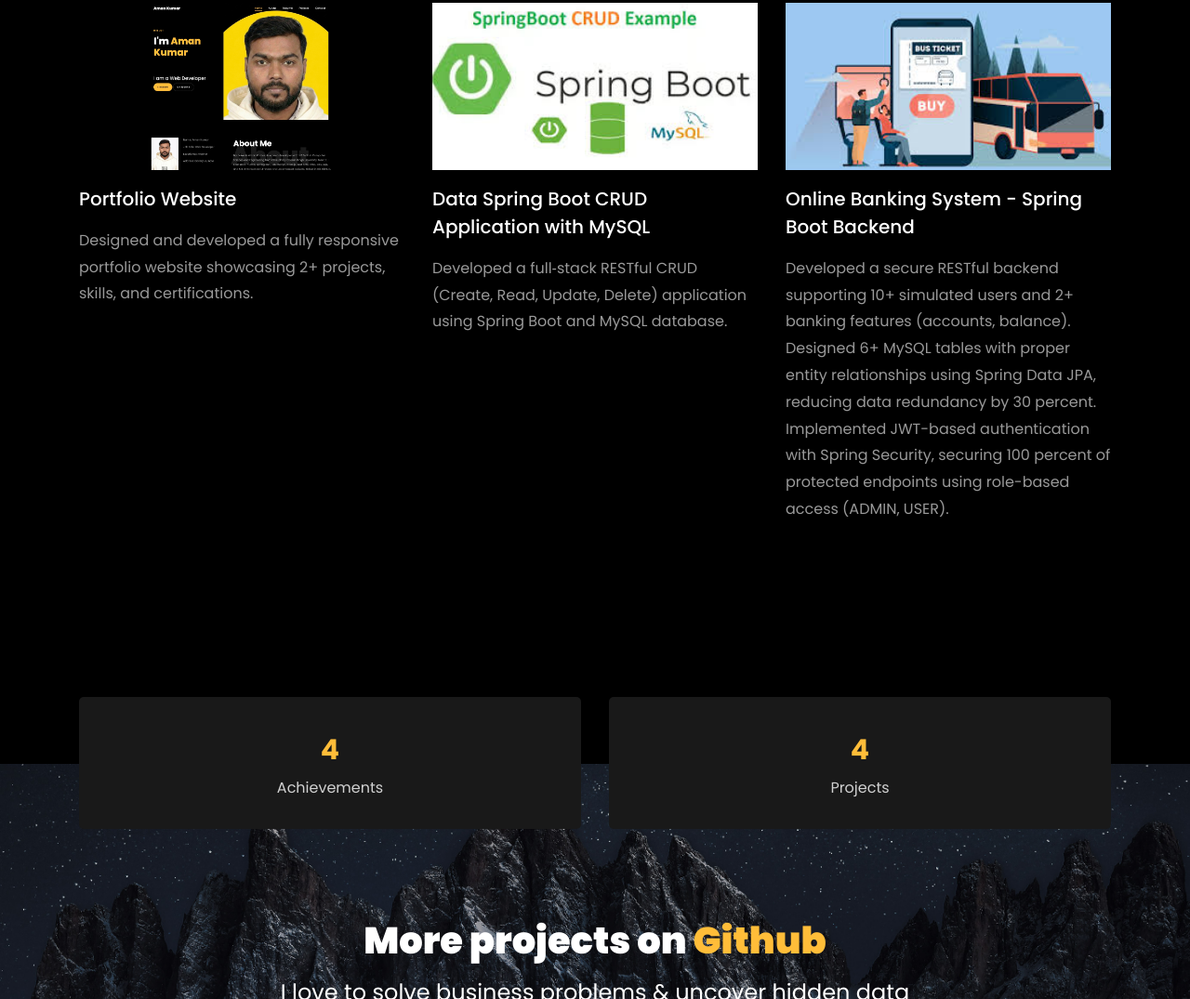
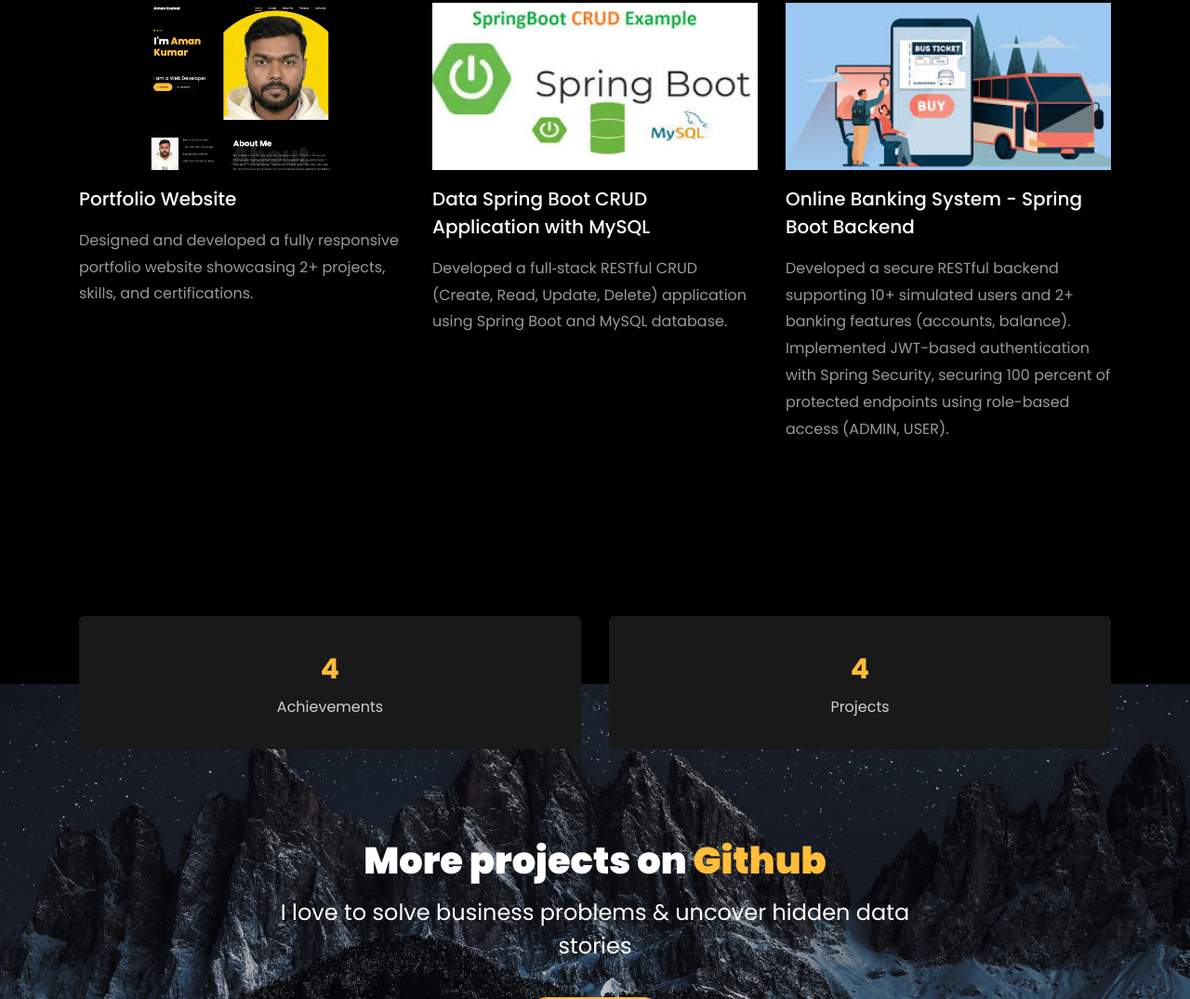
Before and after one commit to amank124421/Aman-Portfolio-website, a plain HTML site: page index.html in a window 1280 px wide. Shown: the part 4046-5121 px from the top of the page at 93% size. Drawn offline with Linux system fonts and the light colour scheme; files whose address does not match are found by name.

Commit message:
Update index.html

```diff
--- a/index.html
+++ b/index.html
@@ -603,8 +603,7 @@
                                     href="https://github.com/amank124421/Bus-Reservation-System">
                                     Online Banking System - Spring Boot Backend</a></h3>
                             <p>Developed a secure RESTful backend supporting 10+ simulated users and 2+ banking features
-(accounts, balance). Designed 6+ MySQL tables with proper entity relationships using Spring Data JPA, reducing data
-redundancy by 30 percent. Implemented JWT-based authentication with Spring Security, securing 100 percent of protected
+(accounts, balance). Implemented JWT-based authentication with Spring Security, securing 100 percent of protected
 endpoints using role-based access (ADMIN, USER).
                             </p>
                         </div>
```
